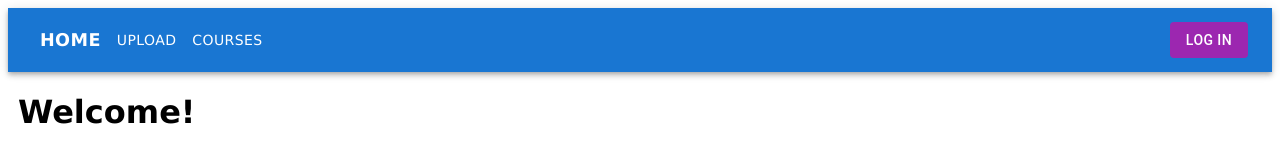
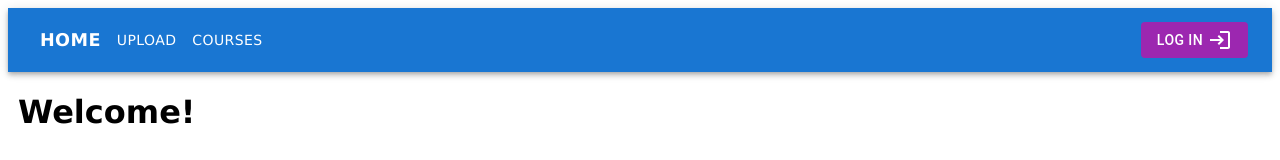
Before and after one commit to Dark-Hippo/scorm-tool-ui, a React (Vite) app: page / in a window 1280 px wide. Shown: the top 160 px of the page. Built offline with nearby package versions, Linux system fonts and the light colour scheme; no server answers.

Commit message:
Add icon to login button

```diff
--- a/src/components/LoginButton.tsx
+++ b/src/components/LoginButton.tsx
@@ -1,4 +1,5 @@
 import { Button } from '@mui/material';
+import { Login } from '@mui/icons-material';
 import { useAuth0 } from '@auth0/auth0-react';
 
 export const LoginButton = () => {
@@ -11,7 +12,7 @@ export const LoginButton = () => {
       color="secondary"
       onClick={() => loginWithRedirect()}
     >
-      Log In
+      Log In <Login style={{ marginLeft: '5px' }} />
     </Button>
   );
 };
```
